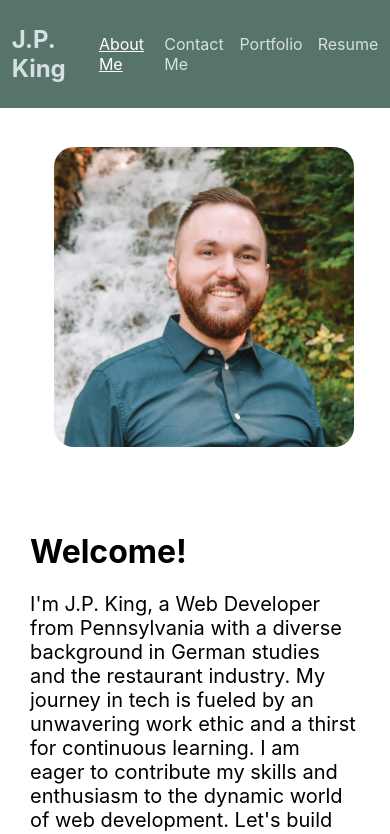
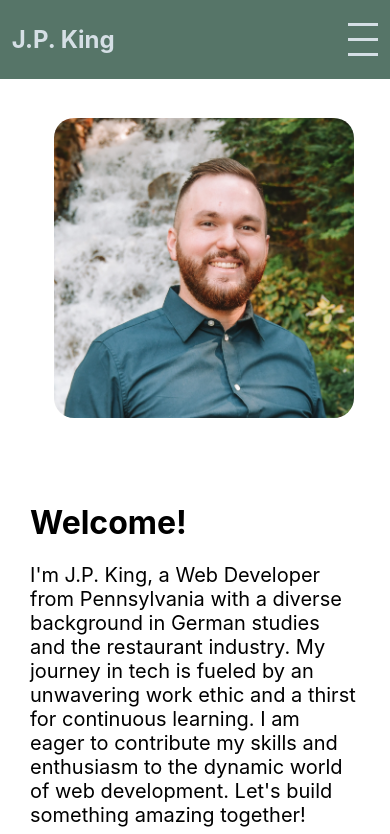
Before and after one commit to jp-king-1337/react_portfolio, a React (Create React App) app: page / in a window 390 px wide. Shown: the top 834 px of the page. Built offline with nearby package versions, Linux system fonts and the light colour scheme.

Commit message:
Attempts at adding hamburger have proven unsuccessful thus far - will have to come back to it

```diff
--- a/src/components/Header.js
+++ b/src/components/Header.js
@@ -1,7 +1,13 @@
+import { useState } from "react";
 import { NavLink } from "react-router-dom";
 import Navigation from "./Navigation";
 
 export default function Header() {
+    const [isNavOpen, setIsNavOpen] = useState(false);
+
+    const toggleNav = () => {
+        setIsNavOpen(!isNavOpen);
+    };
 
     return (
         <header className="row justify-between align-center">
@@ -9,7 +15,15 @@ export default function Header() {
                 <h2>J.P. King</h2>
             </NavLink>
 
-            <Navigation />
+            {/* Hamburger */}
+            <button className="hamburger" onClick={toggleNav}>
+                <div className="line"></div>
+                <div className="line"></div>
+                <div className="line"></div>
+            </button>
+
+            {/* Navigation */}
+            <Navigation isNavOpen={isNavOpen} toggleNav={toggleNav} />
         </header>
-    )
+    );
 }
--- a/src/components/Navigation.js
+++ b/src/components/Navigation.js
@@ -1,15 +1,20 @@
 import { NavLink } from "react-router-dom";
 
-export default function Navigation() {
+export default function Navigation({ isNavOpen, toggleNav }) {
     return (
-        <>
-            <nav className="row">
-                <NavLink to="/">About Me</NavLink>
-                {/* <NavLink to="/about">About Me</NavLink> */}
-                <NavLink to="/contact">Contact Me</NavLink>
-                <NavLink to="/portfolio">Portfolio</NavLink>
-                <NavLink to="/resume">Resume</NavLink>
-            </nav>
-        </>
-    )
+        <nav className={`row ${isNavOpen ? 'nav-open' : 'nav-closed'}`}>
+            <NavLink to="/" onClick={toggleNav}>
+                About Me
+            </NavLink>
+            <NavLink to="/contact" onClick={toggleNav}>
+                Contact Me
+            </NavLink>
+            <NavLink to="/portfolio" onClick={toggleNav}>
+                Portfolio
+            </NavLink>
+            <NavLink to="/resume" onClick={toggleNav}>
+                Resume
+            </NavLink>
+        </nav>
+    );
 }
--- a/src/index.css
+++ b/src/index.css
@@ -333,9 +333,78 @@ button[type="submit"]:hover {
     text-align: right;
 }
 
+/* Hamburger Menu Styles */
+.hamburger {
+    display: none;
+    flex-direction: column;
+    cursor: pointer;
+    background: none;
+    border: none;
+    padding: 0;
+    margin: 0;
 
+    div {
+        width: 30px;
+        height: 3px;
+        background-color: var(--aliceBlue);
+        margin: 6px 0;
+        transition: 0.4s;
+    }
+}
+
+/* Navigation Styles */
+nav {
+    display: flex;
+    flex-direction: row;
+
+    a {
+        margin: 0 15px 0 0;
+        color: var(--aliceBlue);
+        text-decoration: none;
+        transition: color 0.3s;
+    }
+
+    a:hover {
+        color: #eeefff;
+    }
+
+    a.active {
+        text-decoration: underline;
+        color: #fff;
+    }
+}
 
 /* Media Queries */
+@media (max-width: 768px) {
+    .hamburger {
+        display: flex;
+    }
+
+    .nav-open {
+        display: flex;
+        flex-direction: column;
+        position: absolute;
+        top: 65px;
+        left: 0;
+        width: 100%;
+        background: var(--hookersGreen);
+        z-index: 1;
+    }
+
+    .nav-closed {
+        display: none;
+    }
+
+    nav {
+        flex-direction: column;
+        align-items: center;
+        width: 100%;
+    }
+
+    .nav-link {
+        margin: 5px;
+    }
+}
 
 /* Mobile Styling for About Section */
 @media (max-width: 768px) {
```
